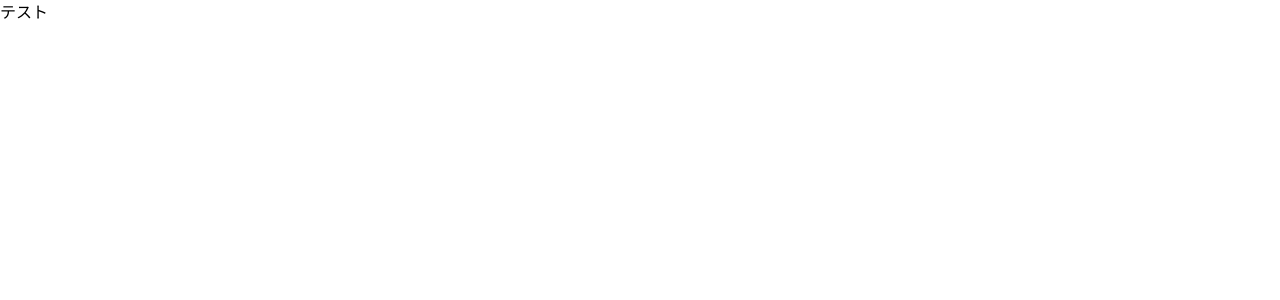
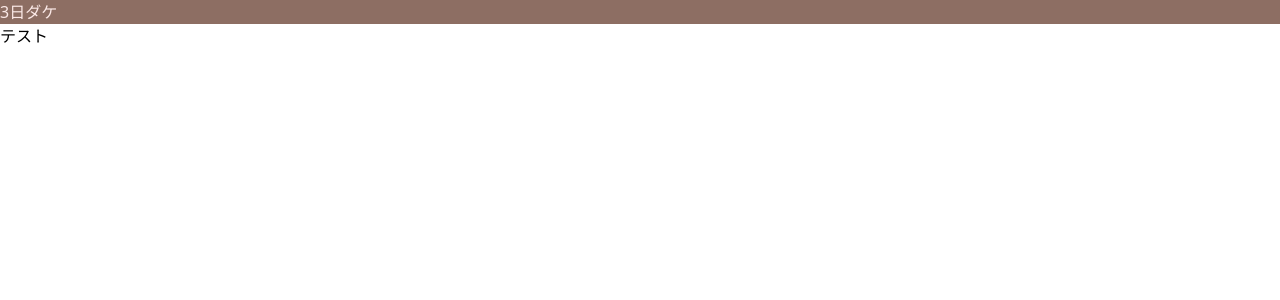
Before and after one commit to k2hmr/Quitter, a React (Vite) app: page / in a window 1280 px wide. Shown: the top 300 px of the page. Built offline with nearby package versions, Linux system fonts and the light colour scheme.

Commit message:
feat: トップページの基本的なレイアウトを作成

```diff
--- /dev/null
+++ b/src/components/layout/templates/TopBar.tsx
@@ -0,0 +1,18 @@
+import colors from '@/styles/colors'
+import { Flex, Heading } from '@chakra-ui/react'
+import { Outlet } from 'react-router-dom'
+
+const TopBar = () => {
+  return (
+    <>
+      <Flex bg={colors.primary[400]} color={colors.secondary[50]}>
+        <Heading>3日ダケ</Heading>
+      </Flex>
+      <main>
+        <Outlet />
+      </main>
+    </>
+  )
+}
+
+export default TopBar
--- a/src/router/RouterConfig.tsx
+++ b/src/router/RouterConfig.tsx
@@ -1,3 +1,4 @@
+import TopBar from '@/components/layout/templates/TopBar'
 import { Route, Routes } from 'react-router'
 import { BrowserRouter } from 'react-router-dom'
 
@@ -5,7 +6,7 @@ export const RouterConfig = () => {
   return (
     <BrowserRouter>
       <Routes>
-        <Route path="/" element={<>テスト</>}>
+        <Route path="/" element={<TopBar />}>
           <Route index element={<>テスト</>} />
         </Route>
       </Routes>
--- /dev/null
+++ b/src/styles/colors.ts
@@ -0,0 +1,56 @@
+const colors = {
+  primary: {
+    '50': '#EFEBE9',
+    '100': '#D7CCC8',
+    '200': '#BCAAA4',
+    '300': '#A1887F',
+    '400': '#8D6E63',
+    '500': '#795548',
+    '600': '#6D4C41',
+    '700': '#5D4037',
+    '800': '#4E342E',
+    '900': '#3E2723',
+  },
+  secondary: {
+    '50': '#FBE9E7',
+    '100': '#FFCCBC',
+    '200': '#FFAB91',
+    '300': '#FF8A65',
+    '400': '#FF7043',
+    '500': '#FF5722',
+    '600': '#F4511E',
+    '700': '#E64A19',
+    '800': '#D84315',
+    '900': '#BF360C',
+  },
+  accent: {},
+  error: '#f44336',
+  footerInactive: 'rgba(0, 0, 0, .5)',
+  white: '#fff',
+  black: '#000',
+  divider: '#eee',
+  gray: {
+    '50': '#fafafa',
+    '100': '#f5f5f5',
+    '200': '#eee',
+    '300': '#e0e0e0',
+    '400': '#bdbdbd',
+    '500': '#9e9e9e',
+    '600': '#757575',
+    '700': '#616161',
+    '800': '#424242',
+    '900': '#212121',
+  },
+  button: {
+    primary: '#00A0E9',
+    secondary: '#D9F1FC',
+  },
+  status: {
+    answered: '#f44336',
+    inConsultation: '#00A0E9',
+  },
+  loadingOverlay: 'rgba(0, 0, 0, .6)',
+  transparent: 'transparent',
+}
+
+export default colors
```
